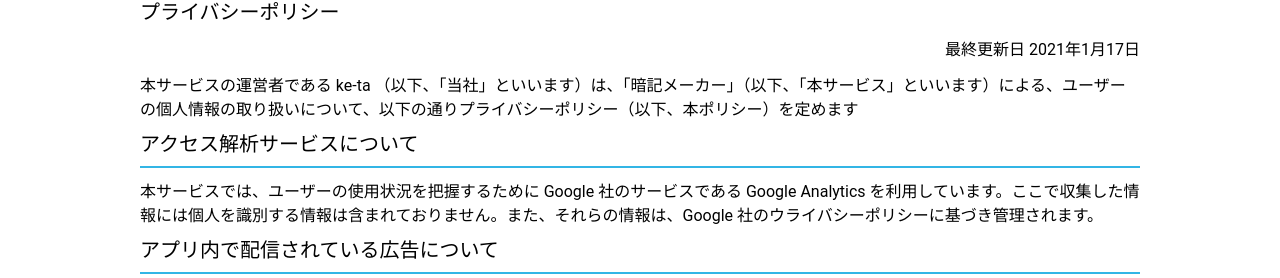
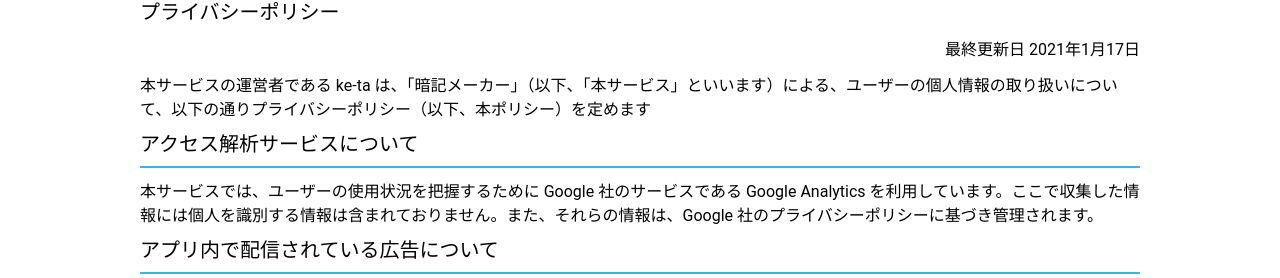
Before and after one commit to banira0428/testmaker-web-v2, a Next.js app: page /privacy in a window 1280 px wide. Shown: the part 162-440 px from the top of the page. Built offline with nearby package versions, Linux system fonts and the light colour scheme; no server answers.

Commit message:
Upd: 誤字の修正

```diff
--- a/pages/privacy.tsx
+++ b/pages/privacy.tsx
@@ -14,14 +14,14 @@ export default function Privacy() {
 
           <p className="text-right mb-3">最終更新日 2021年1月17日</p>
 
-          <p>本サービスの運営者である ke-ta （以下、「当社」といいます）は、「暗記メーカー」（以下、「本サービス」といいます）による、ユーザーの個人情報の取り扱いについて、以下の通りプライバシーポリシー（以下、本ポリシー）を定めます</p>
+          <p>本サービスの運営者である ke-ta は、「暗記メーカー」（以下、「本サービス」といいます）による、ユーザーの個人情報の取り扱いについて、以下の通りプライバシーポリシー（以下、本ポリシー）を定めます</p>
 
           <h2 className="text-xl py-2 mb-3 border-b-2 border-primary">
             アクセス解析サービスについて
           </h2>
 
           <p>
-            本サービスでは、ユーザーの使用状況を把握するために Google 社のサービスである Google Analytics を利用しています。ここで収集した情報には個人を識別する情報は含まれておりません。また、それらの情報は、Google 社のウライバシーポリシーに基づき管理されます。
+            本サービスでは、ユーザーの使用状況を把握するために Google 社のサービスである Google Analytics を利用しています。ここで収集した情報には個人を識別する情報は含まれておりません。また、それらの情報は、Google 社のプライバシーポリシーに基づき管理されます。
           </p>
 
           <h2 className="text-xl py-2 mb-3 border-b-2 border-primary">
```
